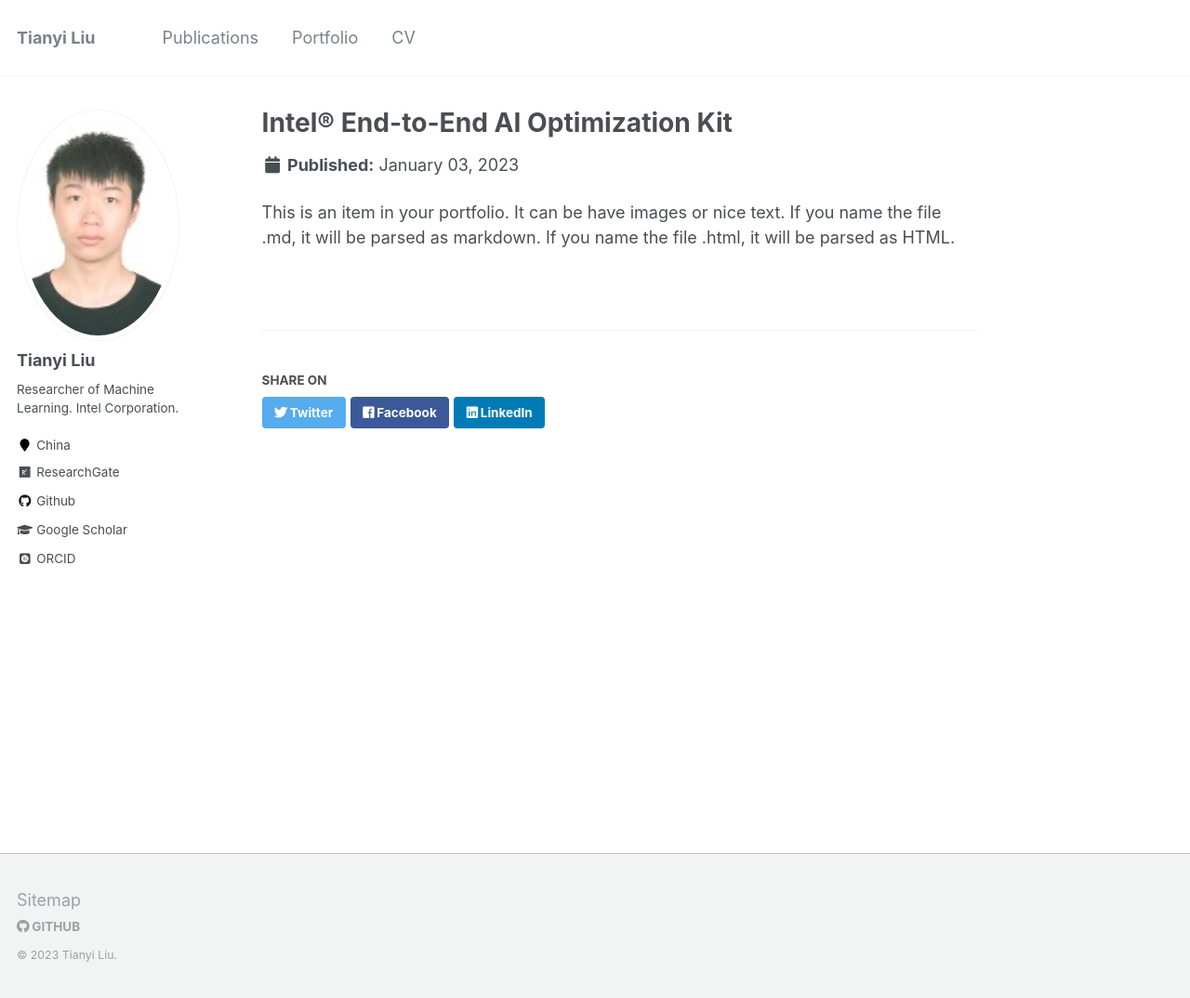
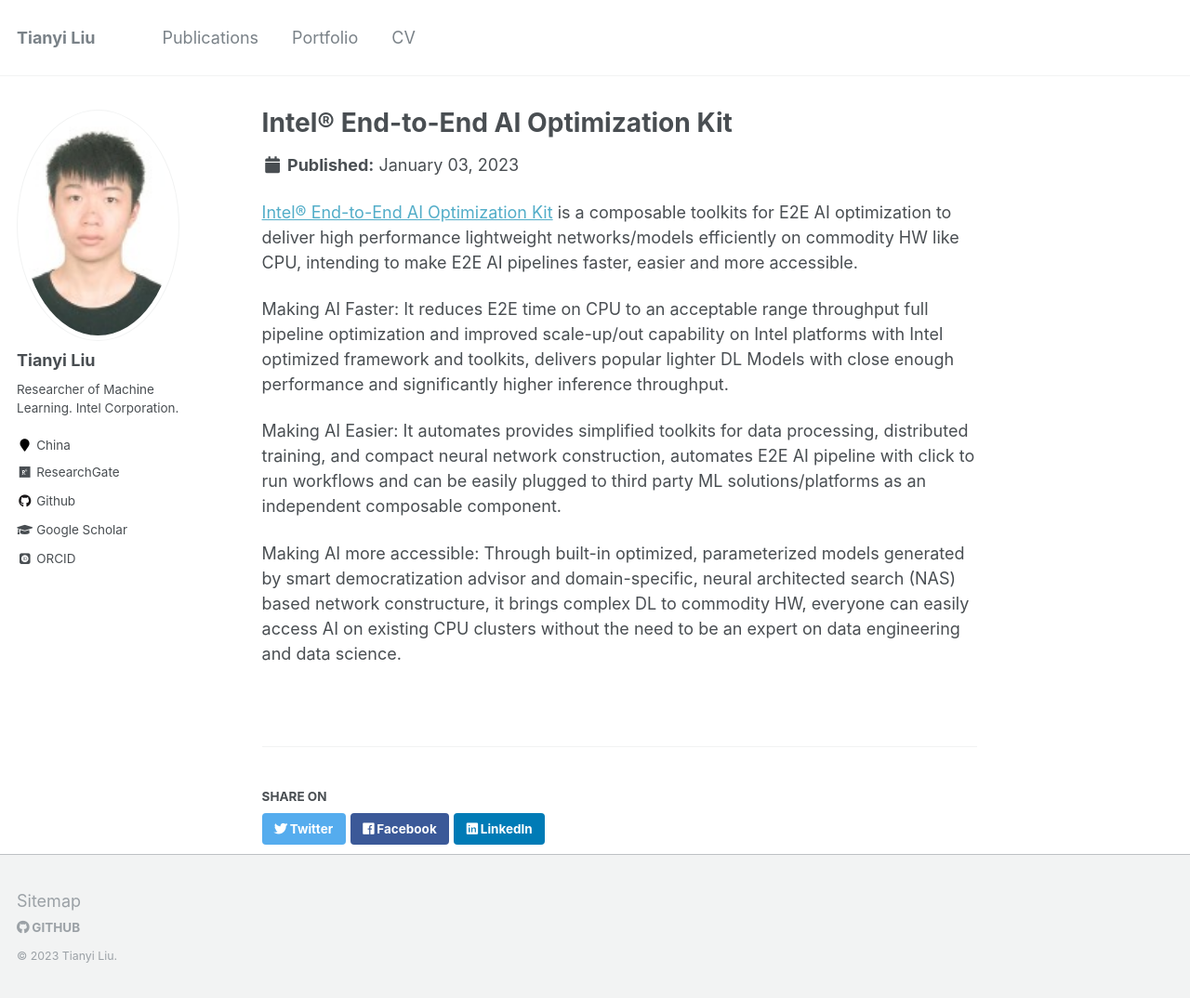
Before and after one commit to liutian111111/liutian111111.github.io, a Jekyll site: the page built from _portfolio/portfolio-1.md, in a window 1280 px wide and 1074 px high. Shown: the whole window at 93% size. Built offline with Jekyll 4.4.1, drawn with Linux system fonts in a browser that asks for light colours; some web fonts are replaced.

Commit message:
Refine the protfolio

```diff
--- a/_portfolio/portfolio-1.md
+++ b/_portfolio/portfolio-1.md
@@ -4,4 +4,10 @@
 collection: portfolio
 ---
 
-This is an item in your portfolio. It can be have images or nice text. If you name the file .md, it will be parsed as markdown. If you name the file .html, it will be parsed as HTML.
+[Intel® End-to-End AI Optimization Kit](https://github.com/intel/e2eAIOK) is a composable toolkits for E2E AI optimization to deliver high performance lightweight networks/models efficiently on commodity HW like CPU, intending to make E2E AI pipelines faster, easier and more accessible.
+
+Making AI Faster: It reduces E2E time on CPU to an acceptable range throughput full pipeline optimization and improved scale-up/out capability on Intel platforms with Intel optimized framework and toolkits, delivers popular lighter DL Models with close enough performance and significantly higher inference throughput.
+
+Making AI Easier: It automates provides simplified toolkits for data processing, distributed training, and compact neural network construction, automates E2E AI pipeline with click to run workflows and can be easily plugged to third party ML solutions/platforms as an independent composable component.
+
+Making AI more accessible: Through built-in optimized, parameterized models generated by smart democratization advisor and domain-specific, neural architected search (NAS) based network constructure, it brings complex DL to commodity HW, everyone can easily access AI on existing CPU clusters without the need to be an expert on data engineering and data science.
```
